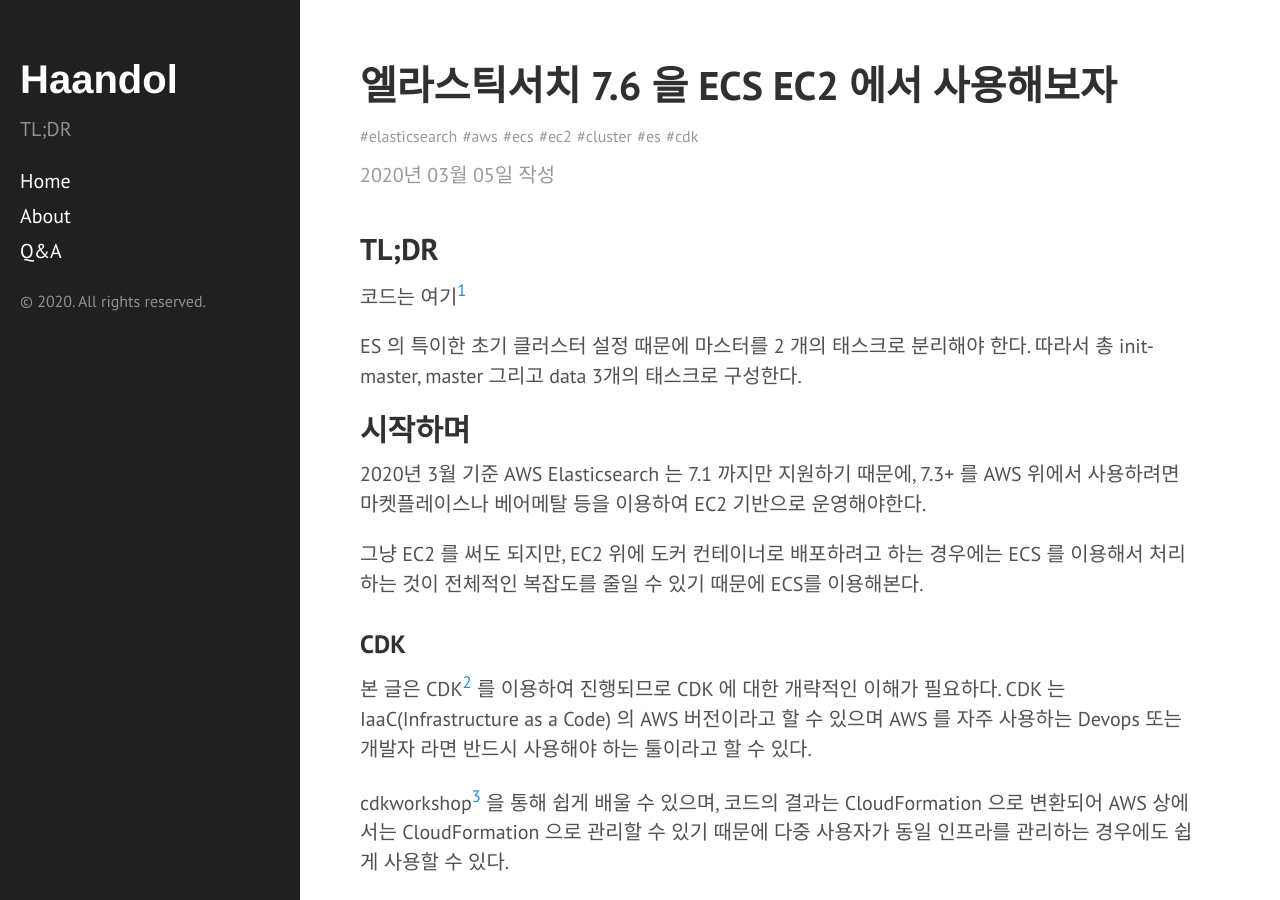
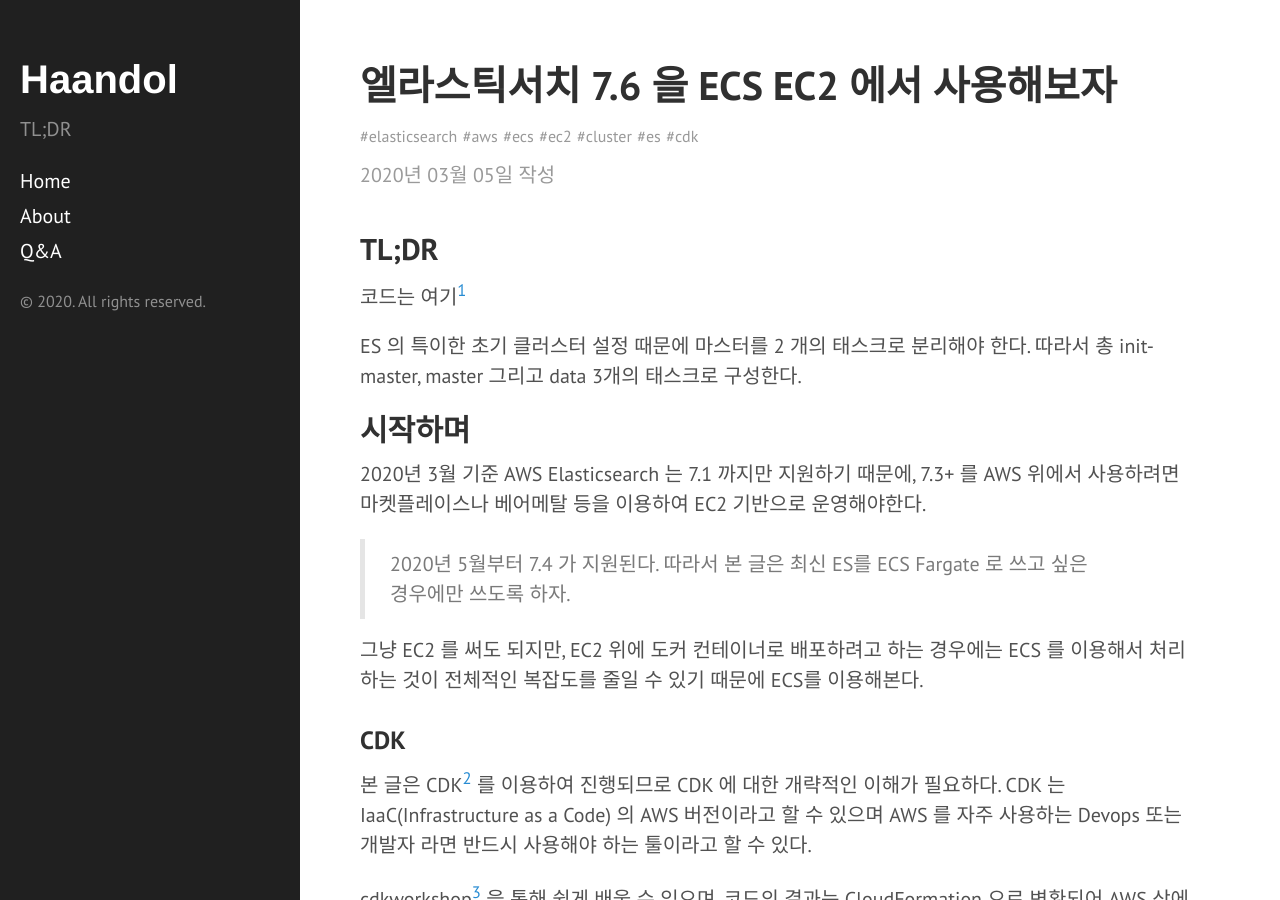
Before and after one commit to haandol/haandol.github.com, a Jekyll site: the page built from _posts/2020-03-05-elasticsearch-aws-ecs-ec2.md, in a window 1280 px wide and 900 px high. Built offline with Jekyll 4.4.1, drawn with Linux system fonts in a browser that asks for light colours; comment, search, counter and statistics services are not loaded.

Commit message:
update es 7.4

```diff
--- a/_posts/2020-03-05-elasticsearch-aws-ecs-ec2.md
+++ b/_posts/2020-03-05-elasticsearch-aws-ecs-ec2.md
@@ -18,6 +18,8 @@
 ## 시작하며
 
 2020년 3월 기준 AWS Elasticsearch 는 7.1 까지만 지원하기 때문에, 7.3+ 를 AWS 위에서 사용하려면 마켓플레이스나 베어메탈 등을 이용하여 EC2 기반으로 운영해야한다.
+
+> 2020년 5월부터 7.4 가 지원된다. 따라서 본 글은 최신 ES를 ECS Fargate 로 쓰고 싶은 경우에만 쓰도록 하자.
 
 그냥 EC2 를 써도 되지만, EC2 위에 도커 컨테이너로 배포하려고 하는 경우에는 ECS 를 이용해서 처리하는 것이 전체적인 복잡도를 줄일 수 있기 때문에 ECS를 이용해본다.
 
```
